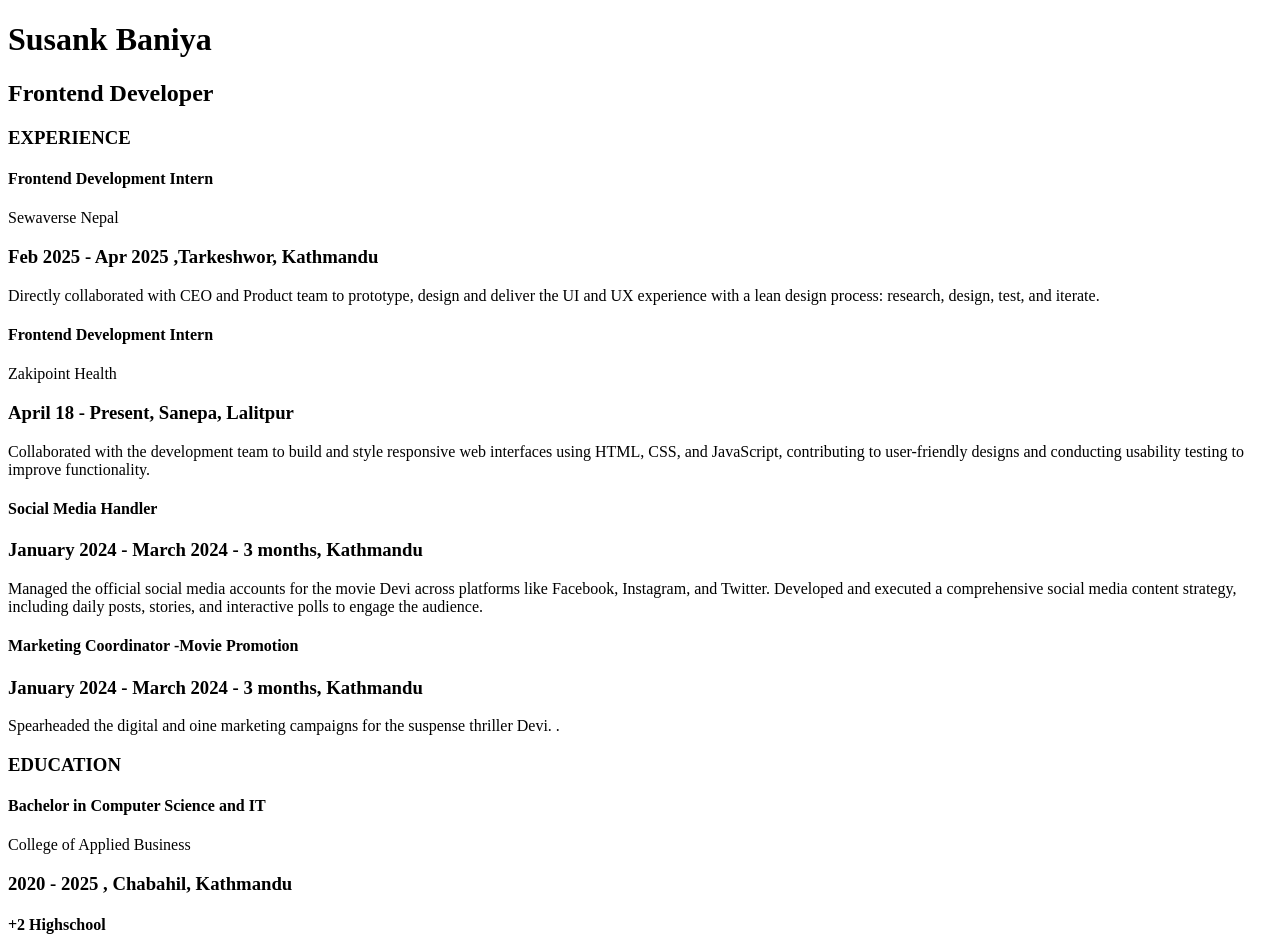
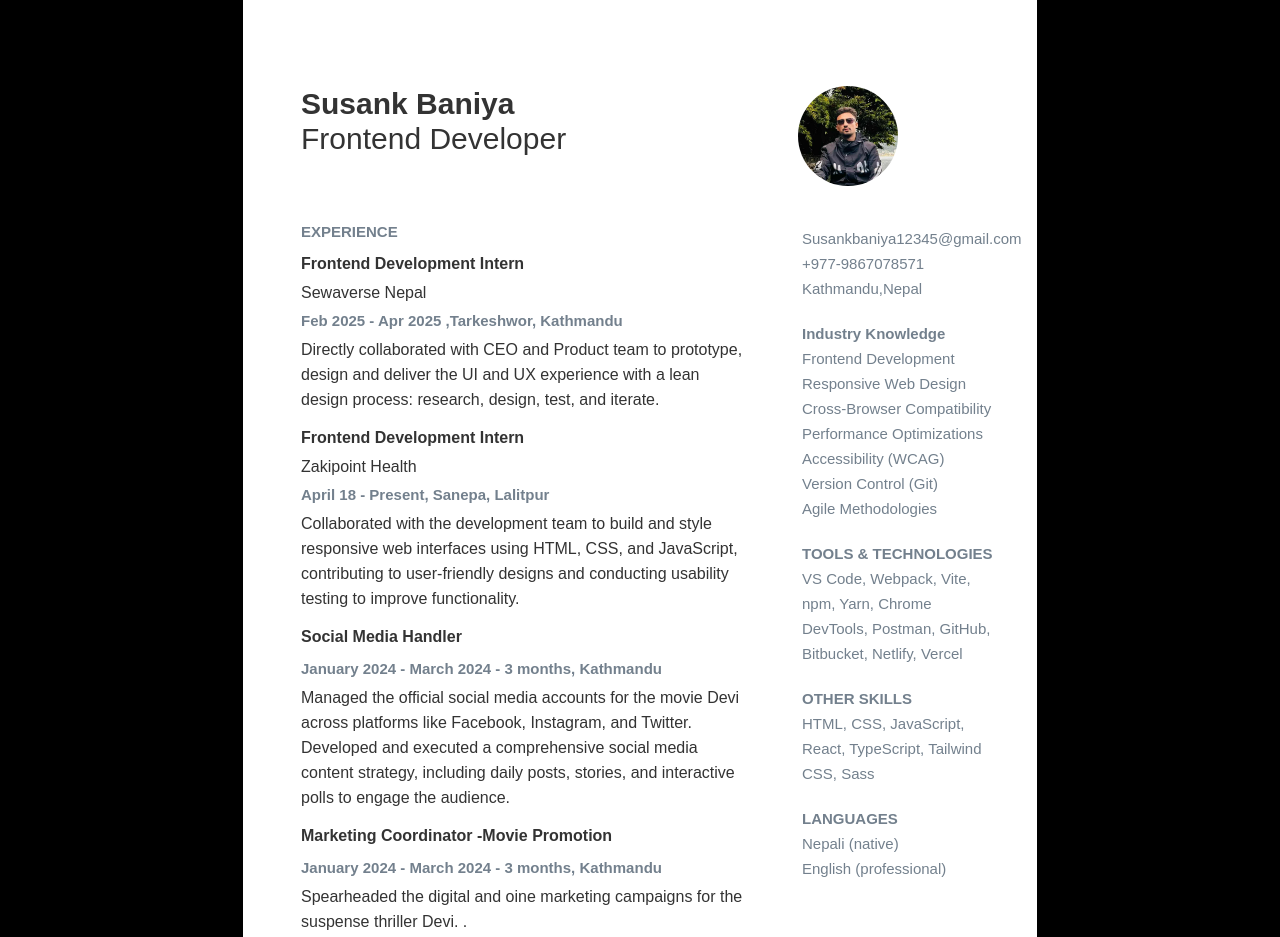
Before and after one commit to susankbaniya/CVproject1, a plain HTML site: page index.html in a window 1280 px wide. Shown: the top 937 px of the page. Drawn offline with Linux system fonts and the light colour scheme; the site is published under a folder, as on GitHub Pages, so addresses that start at the root find nothing.

Commit message:
INitial commit 2

```diff
--- a/index.html
+++ b/index.html
@@ -5,8 +5,8 @@
   <meta name="viewport" content="width=device-width, initial-scale=1.0">
   <title>SusankBaniyaCV</title>
 
-</head><link rel ="stylesheet" href="/styles/reset.css">
-<link rel ="stylesheet" href="/styles/helper.css"><link rel ="stylesheet" href="/styles/base.css"><link rel ="stylesheet" href="/styles/style.css">
+</head><link rel ="stylesheet" href="styles/reset.css">
+<link rel ="stylesheet" href="styles/helper.css"><link rel ="stylesheet" href="styles/base.css"><link rel ="stylesheet" href="styles/style.css">
 </head>
 <body>
 
@@ -80,7 +80,7 @@ class="first-container">
 </div>
 <div class="second-container">
   <div class="secondimage">
-    <img src="/images/image.jpg" alt="susank" class="profileimage">
+    <img src="images/image.jpg" alt="susank" class="profileimage">
 
   </div>
 <div class="second-header">
```
